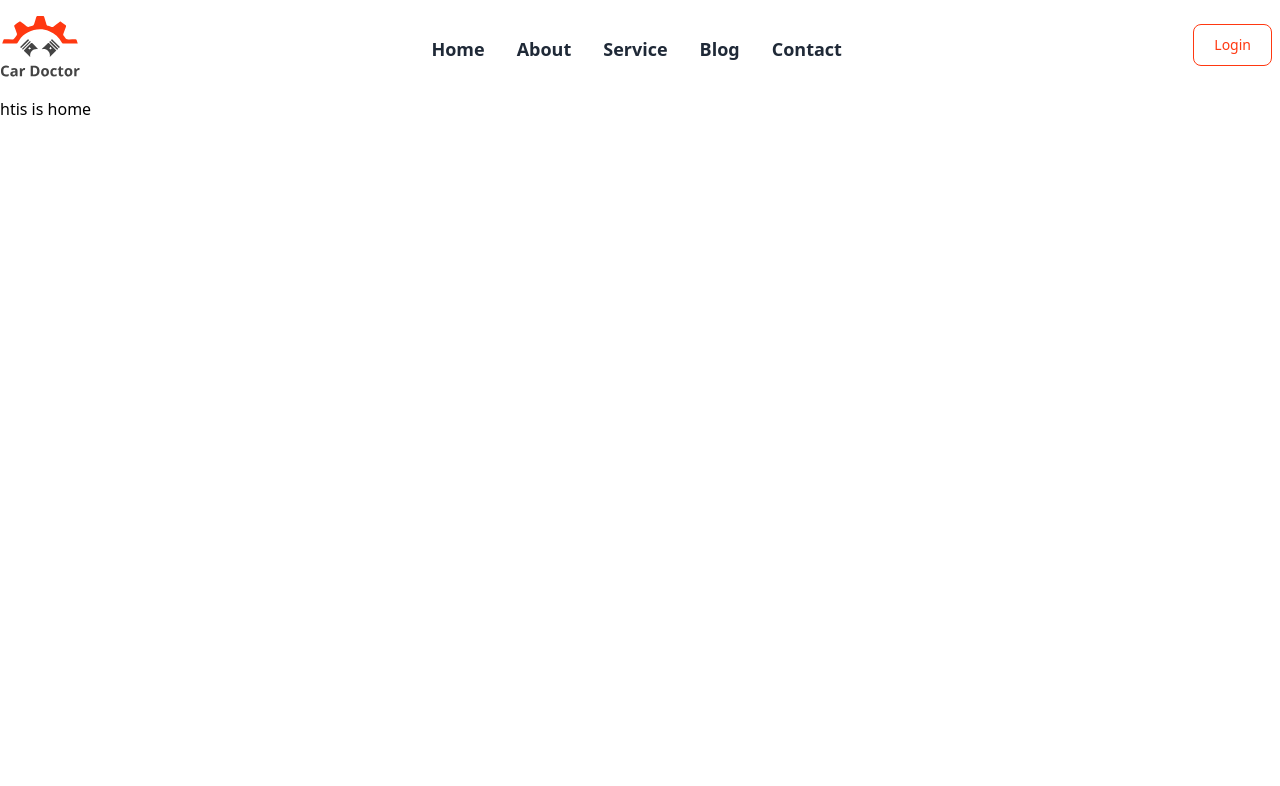
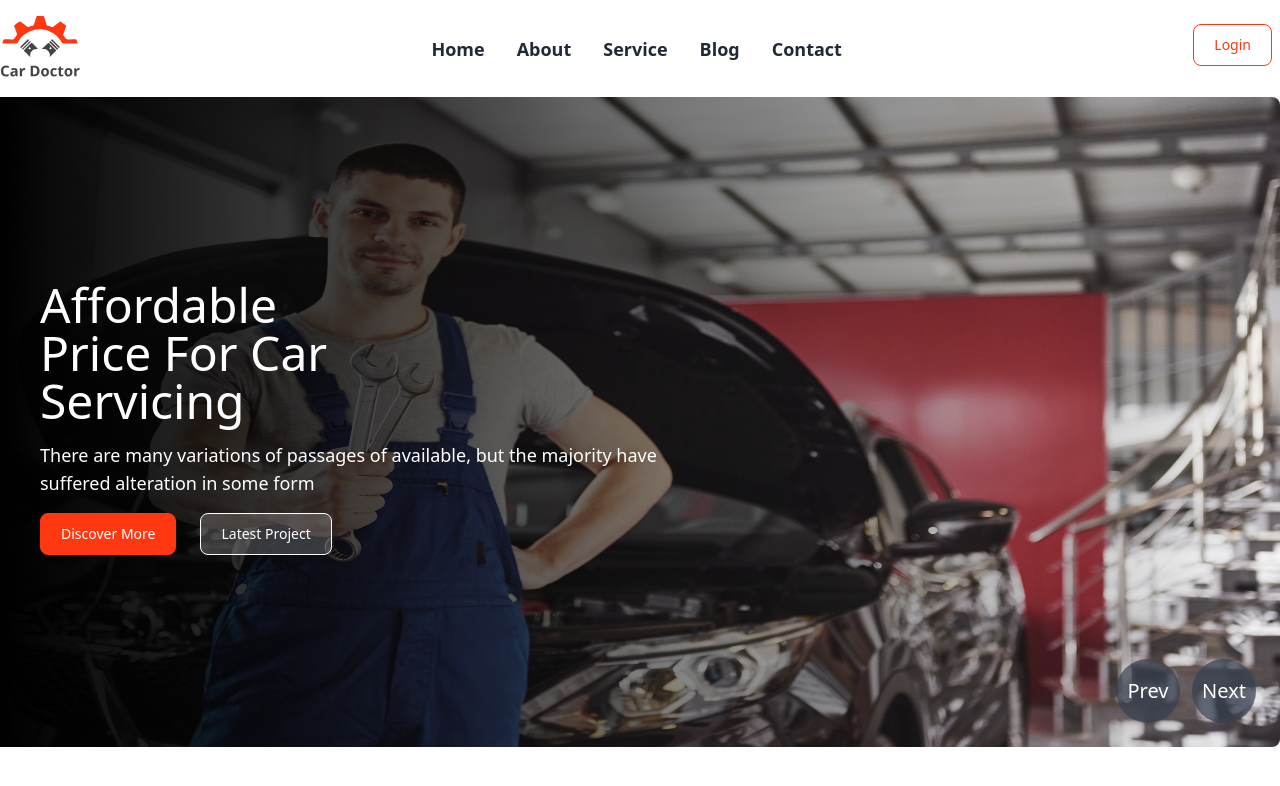
Before and after one commit to tushar-454/car-services-react, a React (Vite) app: page / in a window 1280 px wide. Shown: the top 786 px of the page. Built offline with nearby package versions, Linux system fonts and the light colour scheme; the HTML template or start-up script is replaced by a standard one.

Commit message:
home page custom slider added

```diff
--- a/src/Components/Home/Home.jsx
+++ b/src/Components/Home/Home.jsx
@@ -1,5 +1,11 @@
+import Slider from './Slider/Slider';
+
 const Home = () => {
-  return <div>htis is home</div>;
+  return (
+    <div>
+      <Slider />
+    </div>
+  );
 };
 
 export default Home;
--- /dev/null
+++ b/src/Components/Home/Slider/Slider.jsx
@@ -0,0 +1,160 @@
+import { useEffect, useState } from 'react';
+import sliderOneImg from '../../../assets/images/banner/1.jpg';
+import sliderTwoImg from '../../../assets/images/banner/2.jpg';
+import sliderThreeImg from '../../../assets/images/banner/3.jpg';
+import sliderFourImg from '../../../assets/images/banner/4.jpg';
+import sliderFiveImg from '../../../assets/images/banner/5.jpg';
+import sliderSixImg from '../../../assets/images/banner/6.jpg';
+import Button from '../../UI/Button';
+const Slider = () => {
+  const [counter, setCounter] = useState(0);
+  const [slideLength, setSlideLength] = useState(0);
+  const nextSlide = () => {
+    if (counter >= slideLength - 1) {
+      setCounter(0);
+    } else {
+      setCounter((prevCount) => prevCount + 1);
+    }
+  };
+  const prevSlide = () => {
+    if (counter <= 0) {
+      setCounter(slideLength - 1);
+    } else {
+      setCounter((prevCount) => prevCount - 1);
+    }
+  };
+  useEffect(() => {
+    const slides = document.querySelectorAll('.slider');
+    setSlideLength(slides.length);
+    slides.forEach((slide, index) => {
+      slide.style.left = `${index * 100}%`;
+    });
+    slides.forEach((slide) => {
+      slide.style.transform = `translate(-${counter * 100}%)`;
+    });
+  }, [counter]);
+  return (
+    <div className='max-w-screen-xl mx-auto'>
+      <div className='sliderWrap w-full relative'>
+        <div className='w-full h-[650px] relative overflow-hidden'>
+          {/* slider - 1  */}
+          <div className='slider w-full h-full absolute transition ease-custom duration-500 rounded-lg'>
+            <img src={sliderOneImg} className='w-full h-full rounded-lg' />
+            {/* slider content 1  */}
+            <div className='content bg-gradient-to-r from-[#000000] to-[#00000000] w-full h-full absolute top-0 space-y-4'>
+              <div className='h-full ml-10 gap-4 flex flex-col justify-center items-start'>
+                <h1 className='text-5xl font-boldss text-white w-1/4'>
+                  Affordable Price For Car Servicing
+                </h1>
+                <p className='text-lg text-white w-1/2'>
+                  There are many variations of passages of available, but the
+                  majority have suffered alteration in some form
+                </p>
+                <div className='flex gap-4'>
+                  <Button
+                    displayName={'Discover More'}
+                    style={{ background: '#FF3811', color: '#FFF' }}
+                  />
+                  <Button
+                    displayName={'Latest Project'}
+                    style={{
+                      background: '#FFFFFF30',
+                      color: '#FFF',
+                      borderColor: '#FFF',
+                    }}
+                  />
+                </div>
+              </div>
+            </div>
+          </div>
+          {/* slider - 2  */}
+          <div className='slider w-full h-full absolute transition ease-custom duration-500 rounded-lg'>
+            <img src={sliderTwoImg} className='w-full h-full rounded-lg' />
+            <div className='content bg-gradient-to-r from-[#000000] to-[#00000000] w-full h-full absolute top-0 space-y-4'>
+              <div className='h-full ml-10 gap-4 flex flex-col justify-center items-start'>
+                <h1 className='text-5xl font-boldss text-white w-1/4'>
+                  Affordable Price For Car Servicing
+                </h1>
+                <p className='text-lg text-white w-1/2'>
+                  There are many variations of passages of available, but the
+                  majority have suffered alteration in some form
+                </p>
+                <div className='flex gap-4'>
+                  <Button
+                    displayName={'Discover More'}
+                    style={{ background: '#FF3811', color: '#FFF' }}
+                  />
+                  <Button
+                    displayName={'Latest Project'}
+                    style={{
+                      background: '#FFFFFF30',
+                      color: '#FFF',
+                      borderColor: '#FFF',
+                    }}
+                  />
+                </div>
+              </div>
+            </div>
+          </div>
+          {/* slider - 3  */}
+          <div className='slider w-full h-full absolute transition ease-custom duration-500 rounded-lg'>
+            <img src={sliderThreeImg} className='w-full h-full rounded-lg' />
+            <div className='content bg-gradient-to-r from-[#000000] to-[#00000000] w-full h-full absolute top-0 space-y-4'>
+              <div className='h-full ml-10 gap-4 flex flex-col justify-center items-start'>
+                <h1 className='text-5xl font-boldss text-white w-1/4'>
+                  Affordable Price For Car Servicing
+                </h1>
+                <p className='text-lg text-white w-1/2'>
+                  There are many variations of passages of available, but the
+                  majority have suffered alteration in some form
+                </p>
+                <div className='flex gap-4'>
+                  <Button
+                    displayName={'Discover More'}
+                    style={{ background: '#FF3811', color: '#FFF' }}
+                  />
+                  <Button
+                    displayName={'Latest Project'}
+                    style={{
+                      background: '#FFFFFF30',
+                      color: '#FFF',
+                      borderColor: '#FFF',
+                    }}
+                  />
+                </div>
+              </div>
+            </div>
+          </div>
+          {/* slider - 4  */}
+          <div className='slider w-full h-full absolute transition ease-custom duration-500 rounded-lg'>
+            <img src={sliderFourImg} className='w-full h-full rounded-lg' />
+          </div>
+          {/* slider - 5  */}
+          <div className='slider w-full h-full absolute transition ease-custom duration-500 rounded-lg'>
+            <img src={sliderFiveImg} className='w-full h-full rounded-lg' />
+          </div>
+          {/* slider - 6  */}
+          <div className='slider w-full h-full absolute transition ease-custom duration-500 rounded-lg'>
+            <img src={sliderSixImg} className='w-full h-full rounded-lg' />
+          </div>
+        </div>
+        <div className='absolute bottom-6 right-6'>
+          <button
+            onClick={prevSlide}
+            className='text-white text-xl bg-gray-700/70 w-16 h-16 border-gray-800 rounded-full mr-3 transition hover:bg-[#FF3811]'
+          >
+            Prev
+          </button>
+          <button
+            onClick={nextSlide}
+            className='text-white text-xl bg-gray-700/70 w-16 h-16 border-gray-800 rounded-full transition hover:bg-[#FF3811]'
+          >
+            Next
+          </button>
+        </div>
+      </div>
+    </div>
+  );
+};
+
+export default Slider;
--- a/src/Components/UI/Button.jsx
+++ b/src/Components/UI/Button.jsx
@@ -1,8 +1,9 @@
 import PropTypes from 'prop-types';
-const Button = ({ rest, displayName }) => {
+const Button = ({ displayName, rest, style }) => {
   return (
     <button
       {...rest}
+      style={style}
       className='py-2.5 px-5 mr-2 mb-2 text-sm font-medium text-[#FF3811] focus:outline-none bg-white rounded-lg border border-[#FF3811] hover:bg-gray-100 hover:text-blue-700'
     >
       {displayName}
@@ -12,5 +13,6 @@ const Button = ({ rest, displayName }) => {
 Button.propTypes = {
   displayName: PropTypes.string,
   rest: PropTypes.any,
+  style: PropTypes.object,
 };
 export default Button;
--- a/tailwind.config.js
+++ b/tailwind.config.js
@@ -2,7 +2,11 @@
 export default {
   content: ['./index.html', './src/**/*.{js,ts,jsx,tsx}'],
   theme: {
-    extend: {},
+    extend: {
+      transitionTimingFunction: {
+        custom: 'cubic-bezier(1,-0.01, 0.23, 0.99)',
+      },
+    },
   },
   plugins: [],
 };
```
